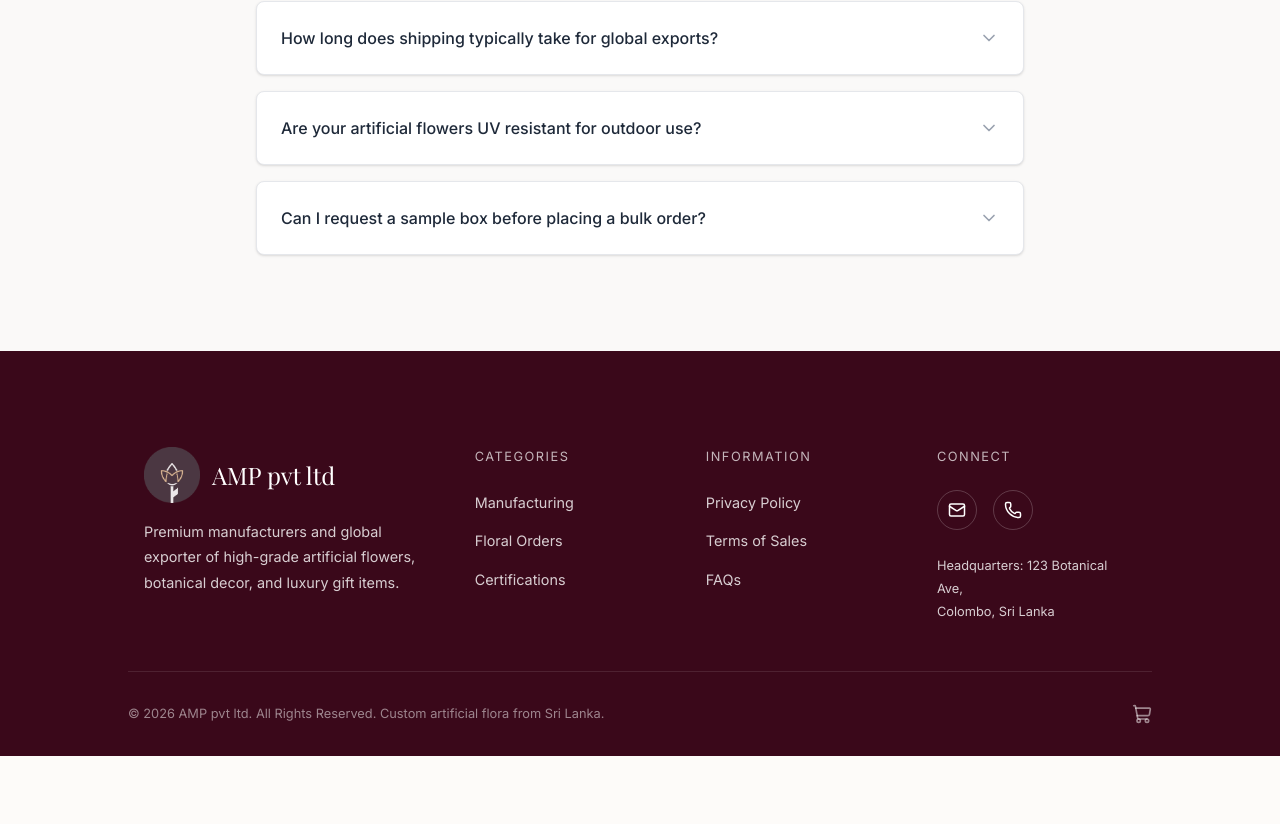
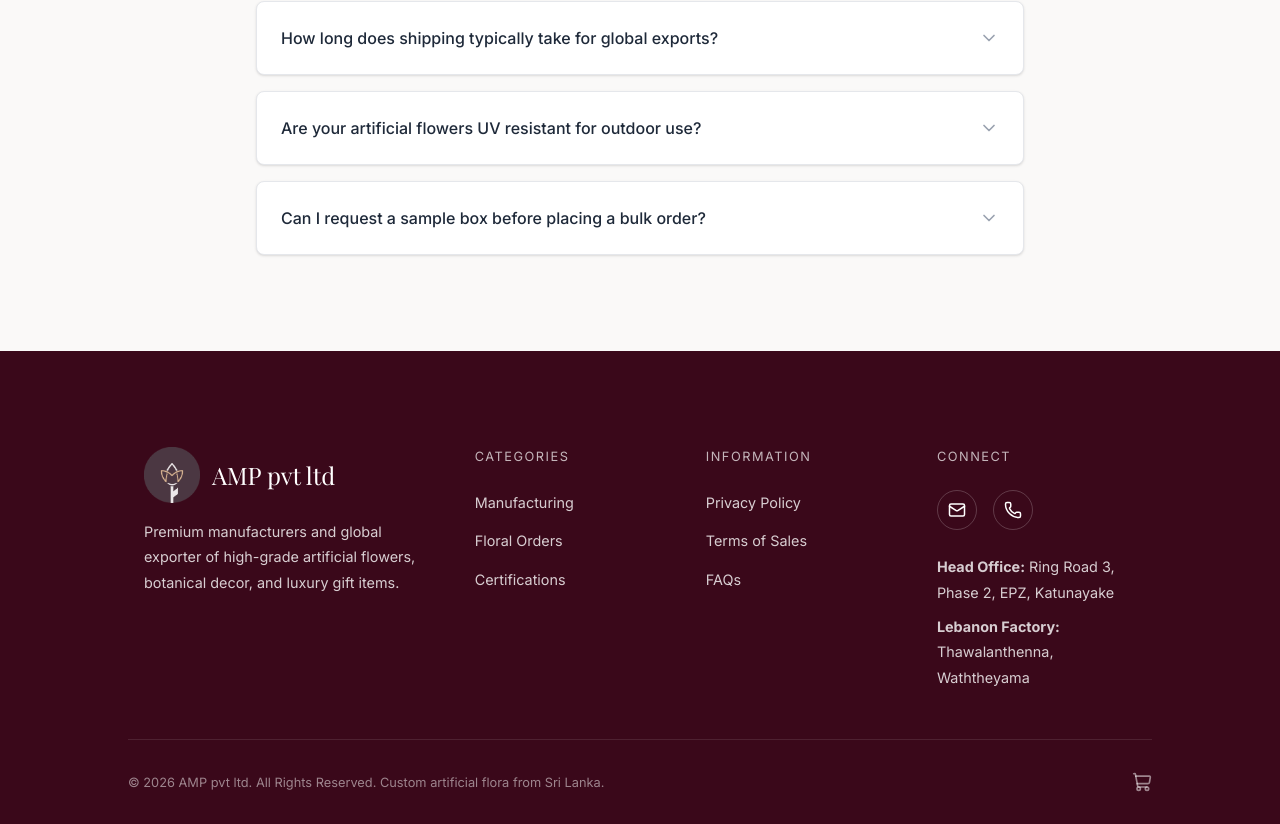
Before and after one commit to Deepatharshan/AMP_ceylon, a Next.js app in the folder frontend/: page /faq in a window 1280 px wide. Shown: the part 634-1458 px from the top of the page. Before the commit the page ends 1390 px from the top, so only its background shows below. Built offline with nearby package versions, Linux system fonts and the light colour scheme; no server answers; the database is empty; a web font is replaced by a local one.

Commit message:
fix: update footer contact details with real addresses and links

```diff
--- a/frontend/src/components/Footer.tsx
+++ b/frontend/src/components/Footer.tsx
@@ -56,13 +56,17 @@ export default function Footer() {
 
         <div className={styles.column}>
           <h4>Connect</h4>
-          <div className={styles.socialIcons}>
-            <div className={styles.socialIcon}><Mail size={18} /></div>
-            <div className={styles.socialIcon}><Phone size={18} /></div>
+          <div className="flex gap-4 mb-6">
+            <a href="mailto:udeshjv.ampsl@gmail.com" className="w-10 h-10 rounded-full border border-white/20 flex items-center justify-center hover:bg-white hover:text-[#3a081a] transition-all">
+              <Mail size={18} />
+            </a>
+            <a href="tel:+94112251026" className="w-10 h-10 rounded-full border border-white/20 flex items-center justify-center hover:bg-white hover:text-[#3a081a] transition-all">
+              <Phone size={18} />
+            </a>
           </div>
-          <p style={{ fontSize: '0.8rem' }}>
-            Headquarters: 123 Botanical Ave,<br />
-            Colombo, Sri Lanka
+          <p className="text-sm text-[#f4e6ea]/70 leading-relaxed">
+            <strong>Head Office:</strong> Ring Road 3, Phase 2, EPZ, Katunayake<br />
+            <span className="block mt-2"><strong>Lebanon Factory:</strong> Thawalanthenna, Waththeyama</span>
           </p>
         </div>
       </div>
```
